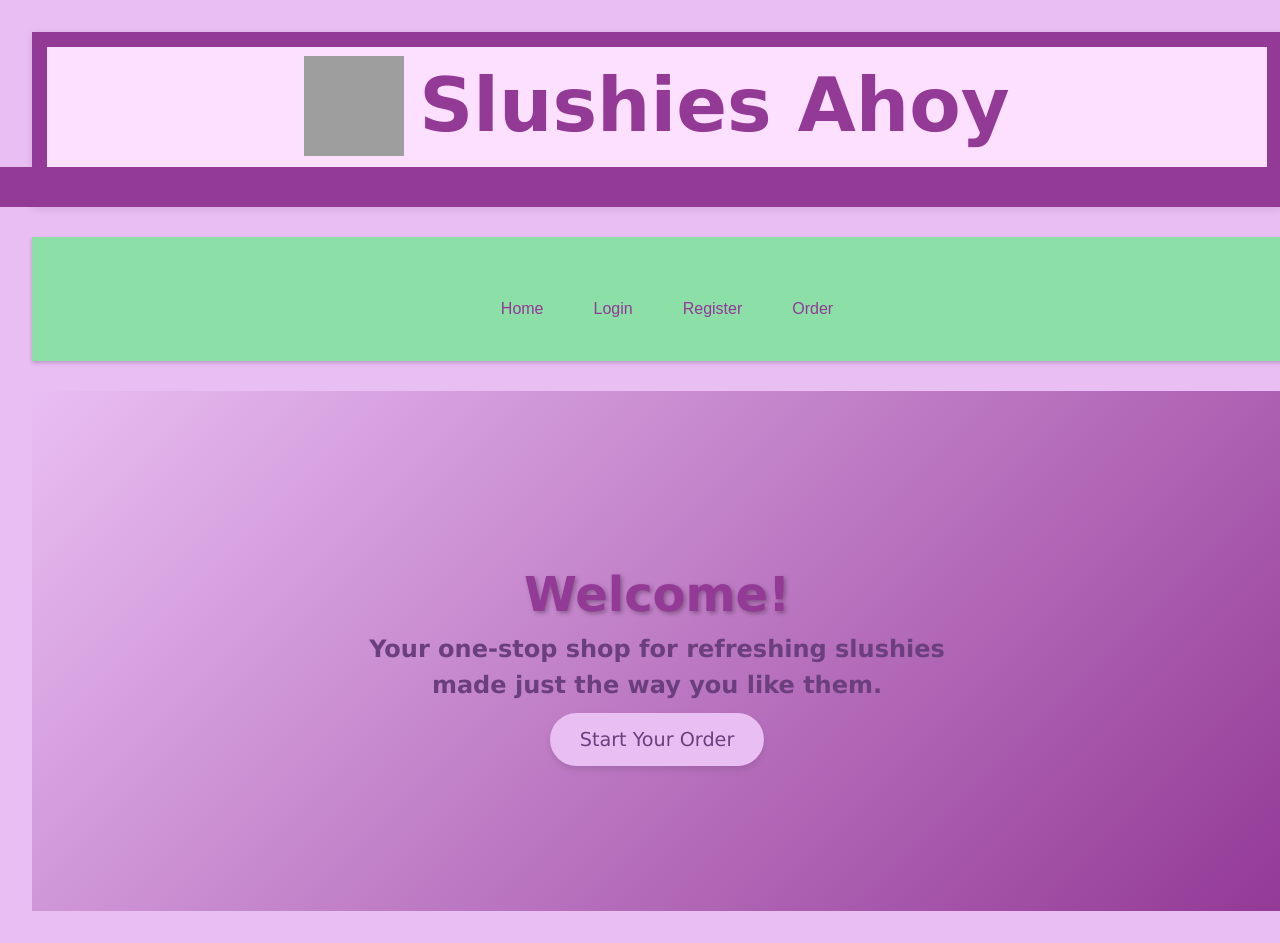
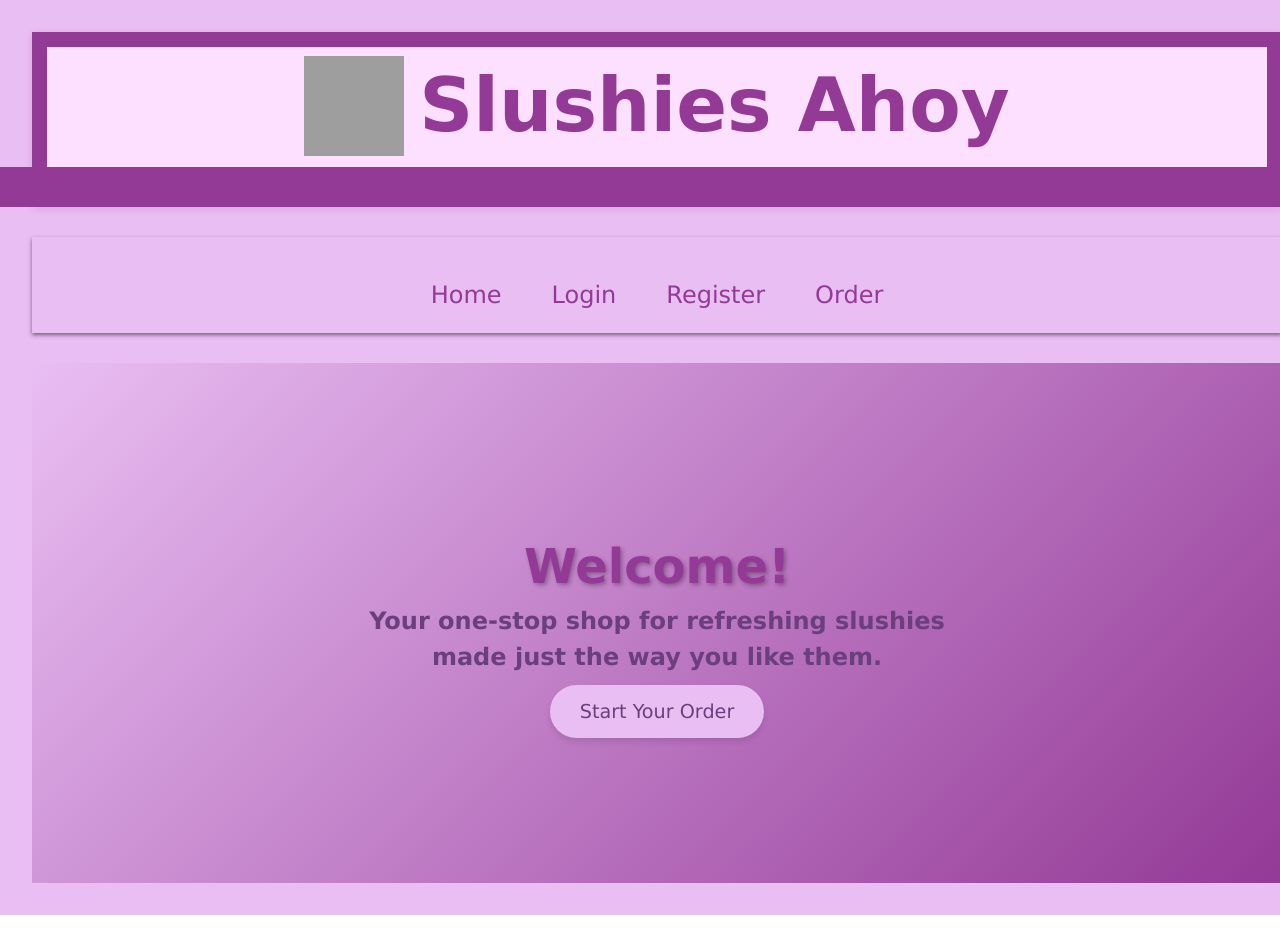
Before and after one commit to ryanwire123/Slushie_Firebase_App, a React (Vite) app: page / in a window 1280 px wide. Shown: the top 943 px of the page. After the commit the page ends 915 px from the top, so only its background shows below. Built offline with nearby package versions, Linux system fonts and the light colour scheme; no server answers; grey boxes are pictures that could not be loaded.

Commit message:
Matt/Update Navbar.css

```diff
--- a/src/components/Navbar.css
+++ b/src/components/Navbar.css
@@ -1,16 +1,19 @@
 /* Navbar Container Styling */
 .navbar-container {
   width: 100%;
-  padding: 10px;
-  background-color: #8bdfa7; /* Greenish background for the container */
-  box-shadow: 0 2px 4px rgba(0, 0, 0, 0.2); /* Subtle shadow for depth */
+  background-color: #e9bef3; /* Greenish background for the container */
+  padding-bottom: 0px;
+  box-shadow: 0 2px 4px rgba(0, 0, 0, .5);
+
 }
 
 /* Welcome Message Above Navbar */
 .welcome-message {
   color: #933996; /* Purple color for the welcome message */
-  font-size: 1.2rem;
+  font-size: 1.5rem;
+  font-family: 'Verdana', sans-serif;
   text-align: center;
+  padding-top: 20px;
   margin-bottom: 10px; /* Space between message and navbar */
 }
 
@@ -19,9 +22,9 @@
   display: flex;
   flex-direction: column; /* Stack links and logout button */
   align-items: center;
-  background-color: #8bdfa7; /* Greenish background for navbar */
-  padding: 10px;
-  border-radius: 5px; /* Rounded corners for the navbar */
+  background-color: #e9bef3; /* Greenish background for navbar */
+  padding: 0;
+  border-radius: 0px; /* Rounded corners for the navbar */
 }
 
 /* Navbar Links Styling */
@@ -29,6 +32,9 @@
   display: flex;
   justify-content: center; /* Center the links */
   gap: 20px; /* Add spacing between links */
+  color: #933996;
+  font-size: 1.5rem;
+  font-family: 'Verdana', sans-serif;
   margin-bottom: 10px; /* Space between links and logout button */
 }
 
@@ -36,6 +42,7 @@
 .navbar a {
   color: #933996; /* Purple color for links */
   text-decoration: none;
+  font-family: 'Verdana', sans-serif;
   padding: 10px 15px;
   transition: background-color 0.3s ease, color 0.3s ease;
 }
@@ -43,7 +50,7 @@
 /* Navbar Link Hover Effect */
 .navbar a:hover {
   background-color: #933996; /* Purple background for hover effect */
-  color: #8bdfa7; /* Green text on hover */
+  color: #e9bef3; /* Green text on hover */
   border-radius: 5px;
 }
 
@@ -52,6 +59,7 @@
   display: flex;
   justify-content: center; /* Center the logout button */
   width: 100%;
+  margin-bottom: 20px;
 }
 
 .navbar button {
@@ -62,6 +70,8 @@
   cursor: pointer;
   transition: background-color 0.3s ease, color 0.3s ease;
   border-radius: 5px;
+  margin-bottom: 0px;
+  font-family: 'Verdana', sans-serif;
 }
 
 /* Navbar Button Hover Effect */
```
